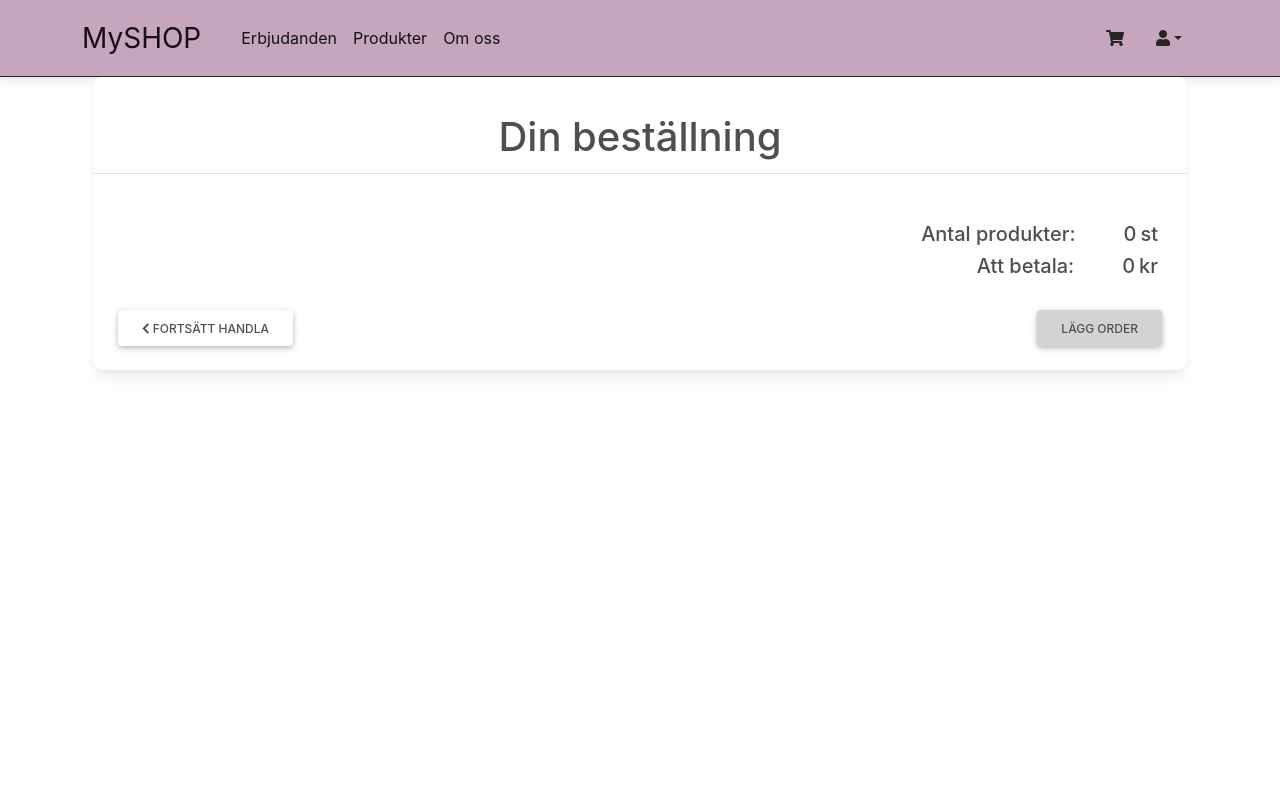
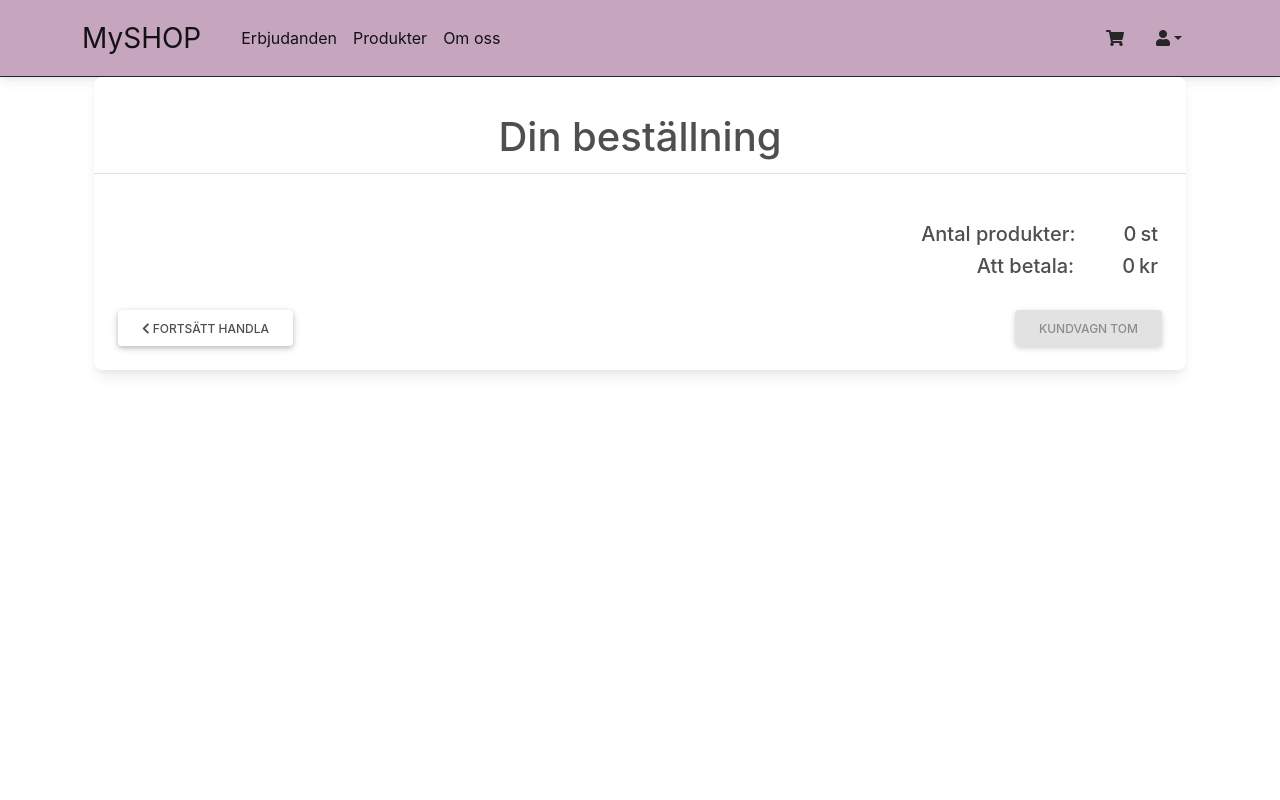
Before and after one commit to Lovqvist/javascript2inlupp, a Vue app in the folder app/: page /checkout in a window 1280 px wide. Shown: the top 800 px of the page. Built offline with nearby package versions, Linux system fonts and the light colour scheme.

Commit message:
kan ej beställa en vid tom kundvagn

```diff
--- a/app/src/views/Checkout.vue
+++ b/app/src/views/Checkout.vue
@@ -26,7 +26,8 @@
                     <router-link to="/products" class="btn" data-abc="true"> <i class="fa fa-chevron-left"></i> Fortsätt handla</router-link>
                 </div>
                 <div >
-                    <button class="btn btn-grey"  @click="orders">  Lägg order </button>
+                    <button v-if="shoppingCart.length < 1" class="btn btn-grey" disabled @click="orders">Kundvagn tom </button>
+                    <button v-else class="btn btn-grey"  @click="orders">  Lägg order </button>
                 </div>
             </div>
         </div>
```
